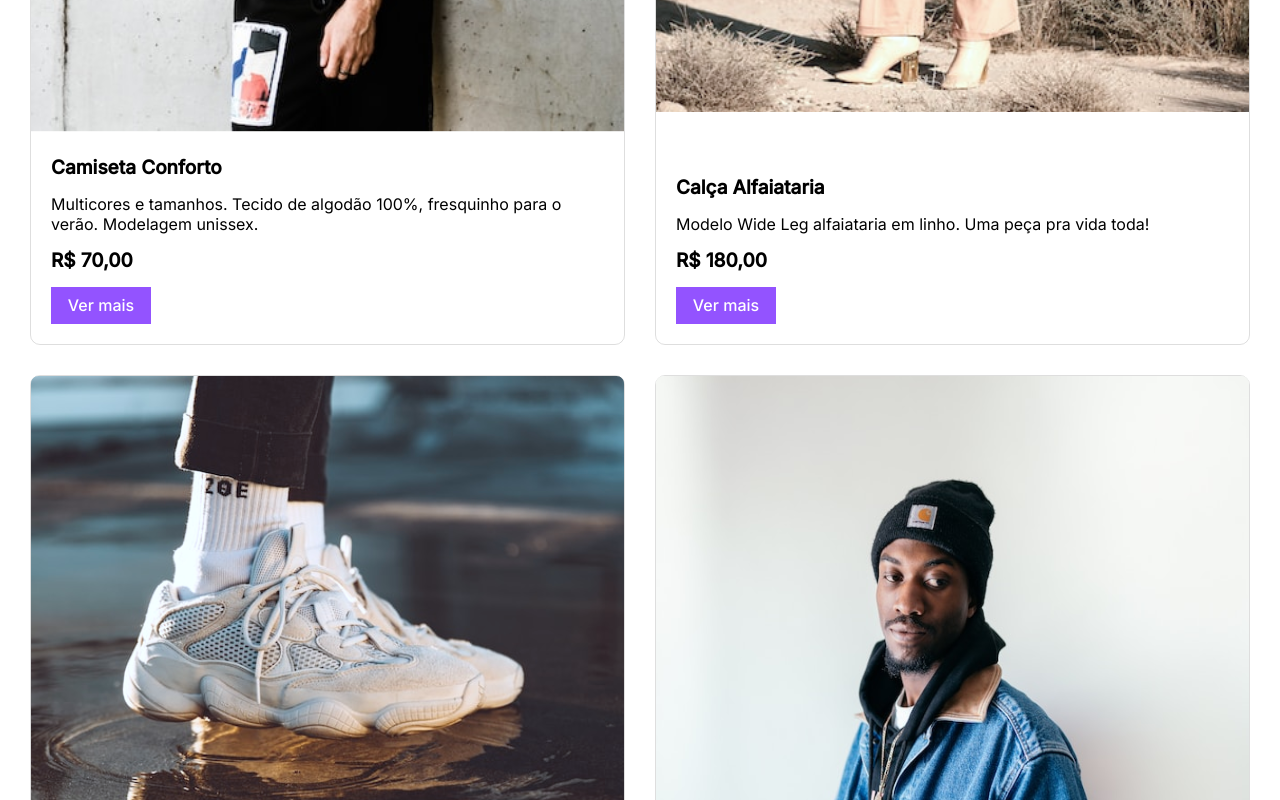
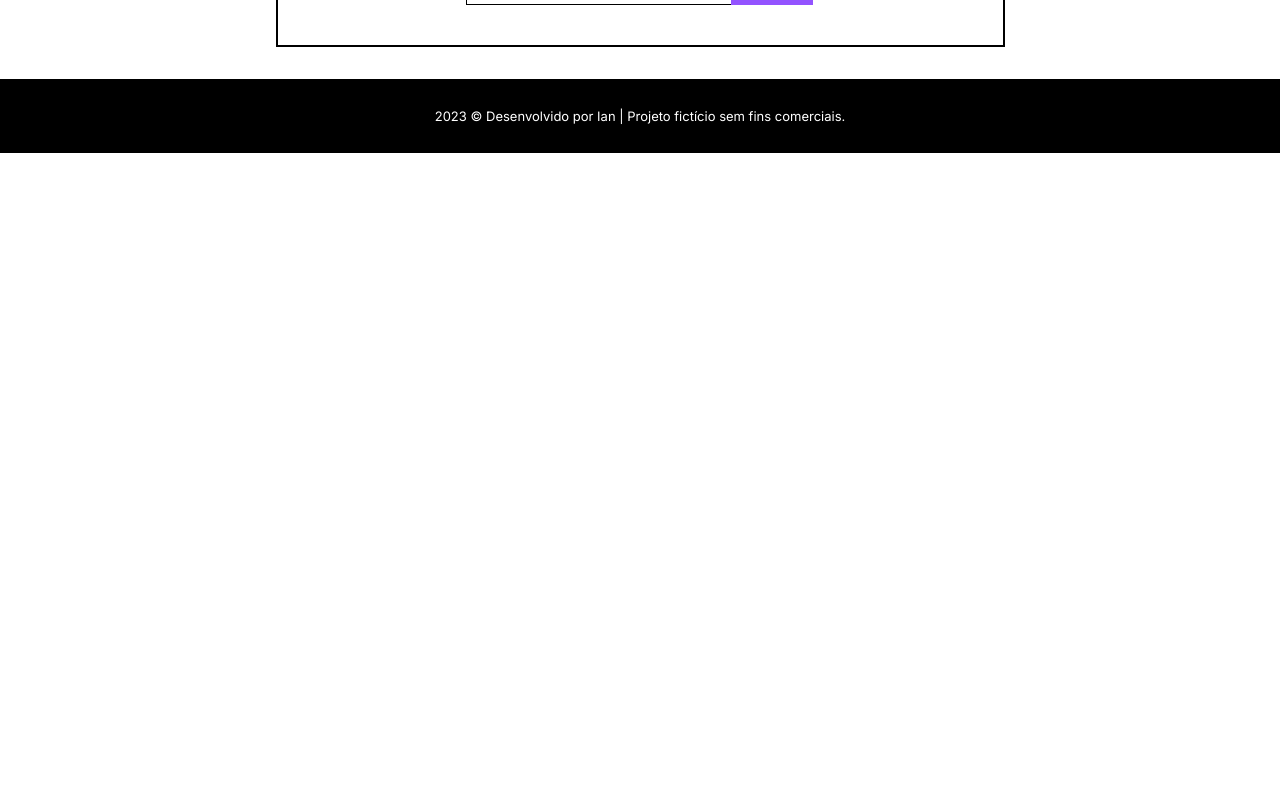
Before and after one commit to Ian-FS/meteora-ecommerce, a React (Vite) app: page / in a window 1280 px wide. Shown: the part 2620-3420 px from the top of the page. After the commit the page ends 2773 px from the top, so only its background shows below. Built offline with nearby package versions, Linux system fonts and the light colour scheme.

Commit message:
atualizado logica do filtro dos produtos pelo componente Category

```diff
--- a/src/App.jsx
+++ b/src/App.jsx
@@ -31,11 +31,12 @@
   const [searchList, setSearchList] = useState('')
 
 
-  const productFilter = listOfProduct.filter((product) => product.
-    product.toLowerCase().
-    includes(searchList.toLowerCase()))
+  const productFilter = listOfProduct.filter((product) =>
+    product.type.toLowerCase() === searchList.toLowerCase())
 
-  // console.log(productFilter.map((product) => product.product)
+
+
+  console.log(productFilter.map((product) => product))
 
   const settings = {
     spaceBetween: 0,
@@ -73,7 +74,7 @@
           </>
         }
       </Carousel>
-      <Category />
+      <Category setSearchList={setSearchList} />
       <Cards productFilter={productFilter} />
       <Facilities />
       <Register />
--- a/src/Data/index.jsx
+++ b/src/Data/index.jsx
@@ -1,38 +1,44 @@
 export const listOfProduct = [
     {
-        product: 'Camiseta Conforto',
+        name: 'Camiseta Conforto',
         image: '../../src/assets/items/item-camiseta.svg',
         description: 'Multicores e tamanhos. Tecido de algodão 100%, fresquinho para o verão. Modelagem unissex.',
         value: 'R$ 70,00',
+        type: 'camiseta',
     },
     {
-        product: 'Calça Alfaiataria',
+        name: 'Calça Alfaiataria',
         image: '../../src/assets/items/item-calca.svg',
         description: 'Modelo Wide Leg alfaiataria em linho. Uma peça pra vida toda!',
         value: 'R$ 180,00',
+        type: 'calça',
     },
     {
-        product: 'Tênis Chunky',
+        name: 'Tênis Chunky',
         image: '../../src/assets/items/item-tenis.svg',
         description: 'Snicker casual com solado mais alto e modelagem robusta. Modelo unissex.',
         value: 'R$ 250,00',
+        type: 'calçado',
     },
     {
-        product: 'Jaqueta Jeans',
+        name: 'Jaqueta Jeans',
         image: '../../src/assets/items/item-jaqueta-jeans.svg',
         description: 'Modelo unissex oversized com gola de camurça. Atemporal e autêntica!',
         value: 'R$ 150,00',
+        type: 'casaco',
     },
     {
-        product: 'Óculos Redondo',
+        name: 'Óculos Redondo',
         image: '../../src/assets/items/item-oculos.svg',
         description: 'Armação metálica em grafite com lentes arredondadas. Sem erro!',
         value: 'R$ 120,00',
+        type: 'oculos',
     },
     {
-        product: 'Bolsa coringa',
+        name: 'Bolsa coringa',
         image: '../../src/assets/items/item-bolsa.svg',
         description: 'Bolsa camel em couro sintético de alta duração. Ideal para acompanhar você por uma vida!',
         value: 'R$ 120,00',
+        type: 'bolsa',
     }
 ]
--- a/src/components/Cards/Cards.jsx
+++ b/src/components/Cards/Cards.jsx
@@ -21,9 +21,9 @@
                 {
                     productFilter.map((product) =>
                         <Card
-                            key={product.product}
+                            key={product.name}
                             img={product.image}
-                            product={product.product}
+                            product={product.name}
                             description={product.description}
                             value={product.value}
                             setIsViewMore={setIsViewMore}
--- a/src/components/Category/Category.jsx
+++ b/src/components/Category/Category.jsx
@@ -1,3 +1,4 @@
+/* eslint-disable react/prop-types */
 import camiseta from '../../assets/card-camiseta.svg'
 import bolsa from '../../assets/card-bolsa.svg'
 import calcado from '../../assets/card-calcado.svg'
@@ -7,19 +8,19 @@
 import './Category.scss'
 
 
-export default function Category() {
+export default function Category({ setSearchList }) {
     return (
         <div className='category'>
             <div className='category__header'>
                 <p>Busque por categoria:</p>
             </div>
             <div className="category__container__img">
-                <a href=""><img src={camiseta} alt="camiseta" /></a>
-                <a href=""><img src={bolsa} alt="bolsa" /></a>
-                <a href=""><img src={calcado} alt="" /></a>
-                <a href=""><img src={calca} alt="" /></a>
-                <a href=""><img src={casaco} alt="" /></a>
-                <a href=""><img src={oculos} alt="" /></a>
+                <a onClick={(ev) => setSearchList(ev.target.name)}><img name="camiseta" src={camiseta} alt="camisetas" /></a>
+                <a onClick={(ev) => setSearchList(ev.target.name)}><img name="bolsa" src={bolsa} alt="bolsas" /></a>
+                <a onClick={(ev) => setSearchList(ev.target.name)}><img name="calçado" src={calcado} alt="calçados" /></a>
+                <a onClick={(ev) => setSearchList(ev.target.name)}><img name="calça" src={calca} alt="calças" /></a>
+                <a onClick={(ev) => setSearchList(ev.target.name)}><img name="casaco" src={casaco} alt="casacos" /></a>
+                <a onClick={(ev) => setSearchList(ev.target.name)}><img name="oculos" src={oculos} alt="oculos" /></a>
 
             </div>
 
--- a/src/components/Category/Category.scss
+++ b/src/components/Category/Category.scss
@@ -25,8 +25,15 @@
         }
 
         a {
+            cursor: pointer;
             img {
                 width: 100%;
+            }
+            img:target {
+                border: solid 4px var(--purple-primary);
+            }
+            img:hover {
+                border: solid 4px var(--purple-primary);
             }
         }
     }
```
